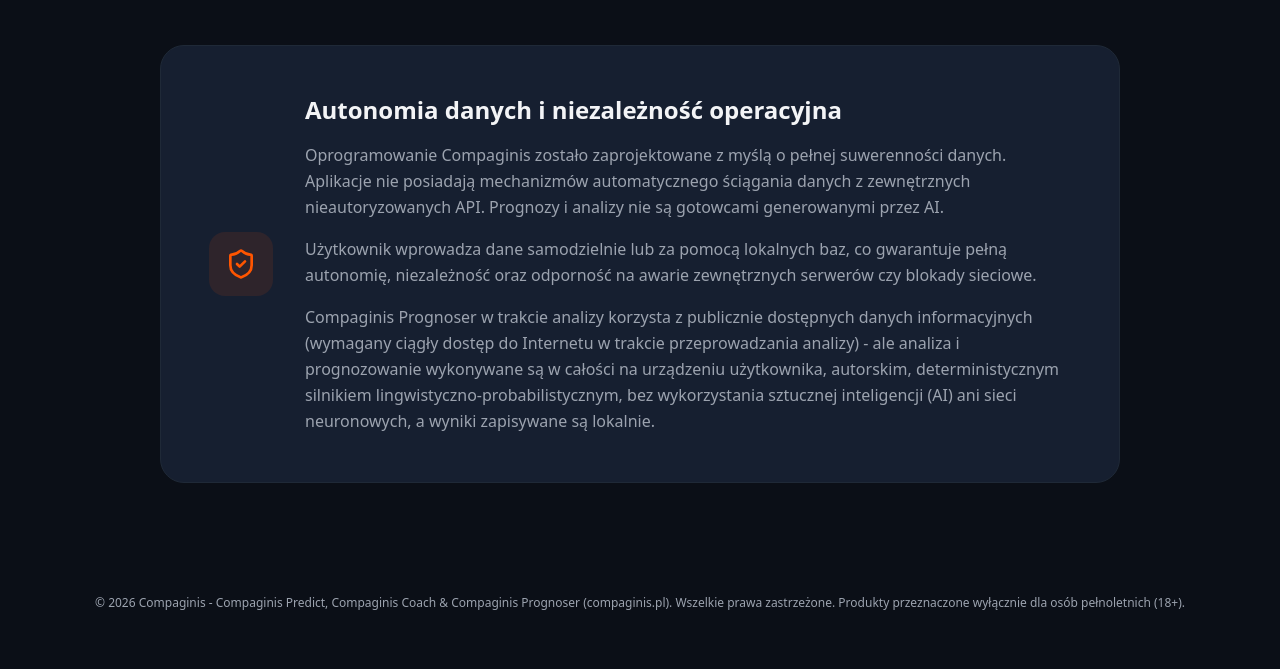
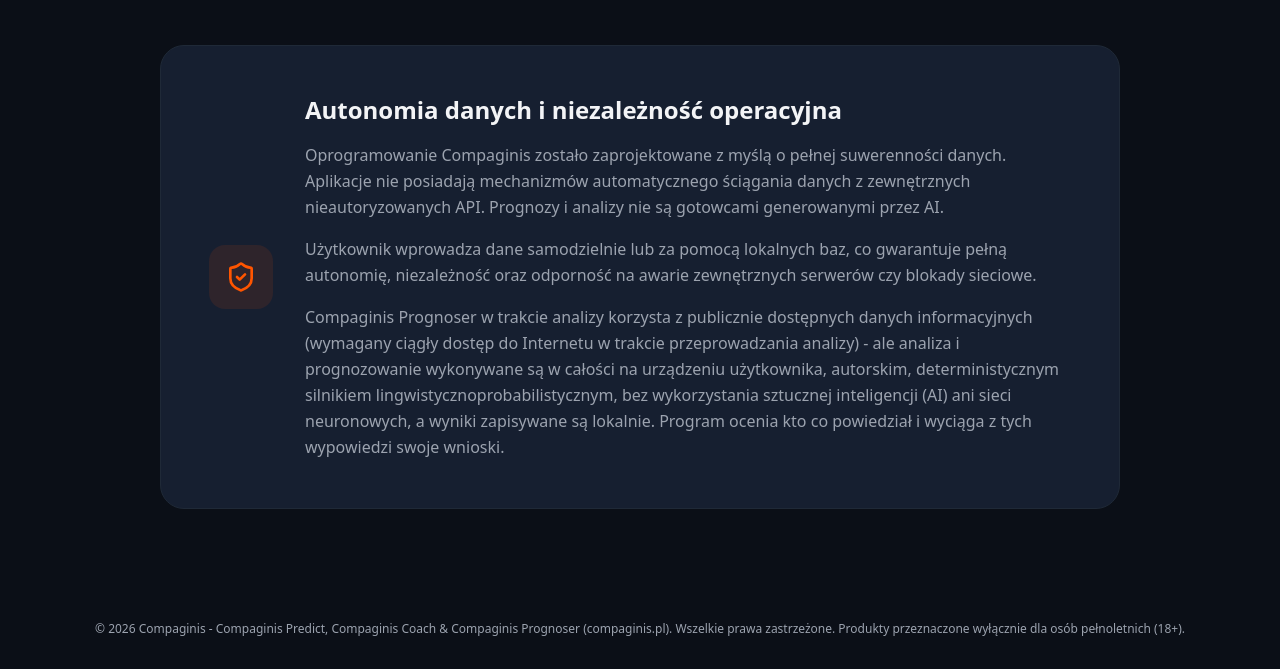
Before and after one commit to kwantpro/kwantpro.github.io, a plain HTML site: page index.html in a window 1280 px wide. Shown: the part 9395-10064 px from the top of the page. Before the commit the page ends 10038 px from the top, so only its background shows below. Drawn offline with nearby package versions, Linux system fonts and the light colour scheme.

Commit message:
Update index.html

```diff
--- a/index.html
+++ b/index.html
@@ -678,7 +678,7 @@
                             Użytkownik wprowadza dane samodzielnie lub za pomocą lokalnych baz, co gwarantuje pełną autonomię, niezależność oraz odporność na awarie zewnętrznych serwerów czy blokady sieciowe.
                         </p>
                         <p class="text-brand-muted leading-relaxed">
-                            Compaginis Prognoser w trakcie analizy korzysta z publicznie dostępnych danych informacyjnych (wymagany ciągły dostęp do Internetu w trakcie przeprowadzania analizy) - ale analiza i prognozowanie wykonywane są w całości na urządzeniu użytkownika, autorskim, deterministycznym silnikiem lingwistyczno-probabilistycznym, bez wykorzystania sztucznej inteligencji (AI) ani sieci neuronowych, a wyniki zapisywane są lokalnie.
+                            Compaginis Prognoser w trakcie analizy korzysta z publicznie dostępnych danych informacyjnych (wymagany ciągły dostęp do Internetu w trakcie przeprowadzania analizy) - ale analiza i prognozowanie wykonywane są w całości na urządzeniu użytkownika, autorskim, deterministycznym silnikiem lingwistycznoprobabilistycznym, bez wykorzystania sztucznej inteligencji (AI) ani sieci neuronowych, a wyniki zapisywane są lokalnie. Program ocenia kto co powiedział i wyciąga z tych wypowiedzi swoje wnioski.
                         </p>
                     </div>
                 </div>
```
